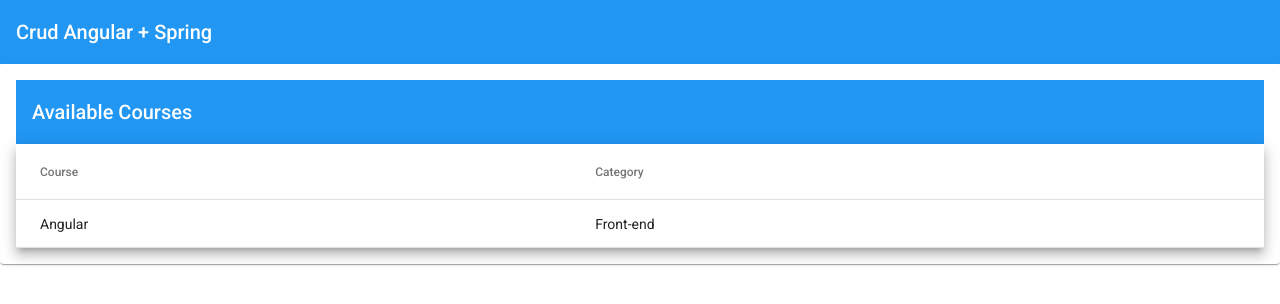
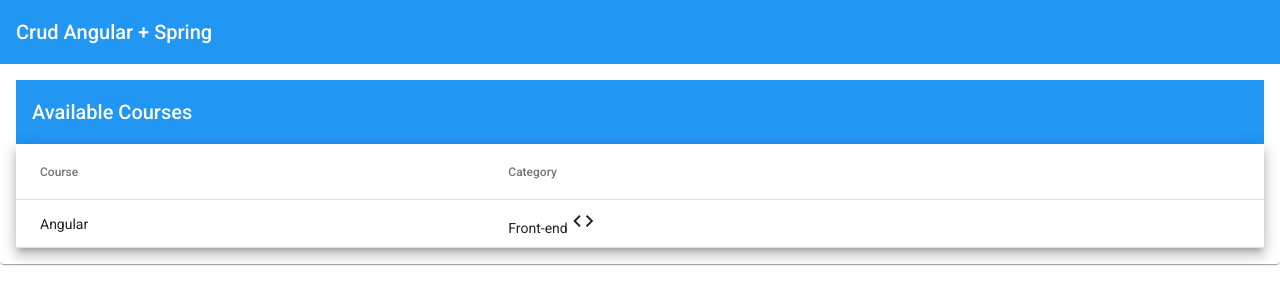
Before and after one commit to Gustavobf/crud-angular-springboot, an Angular app: page /courses in a window 1280 px wide. Shown: the top 304 px of the page. Built offline with nearby package versions, Linux system fonts and the light colour scheme.

Commit message:
Using Pipe to show icons

```diff
--- a/src/app/courses/courses/courses.component.html
+++ b/src/app/courses/courses/courses.component.html
@@ -13,7 +13,9 @@
 
       <ng-container matColumnDef="category">
         <th mat-header-cell *matHeaderCellDef>Category</th>
-        <td mat-cell *matCellDef="let course">{{ course.category }}</td>
+        <td mat-cell *matCellDef="let course">{{ course.category }}
+          <mat-icon aria-hidden="false" aria-label="Course category">{{ course.category | category }}</mat-icon>
+        </td>
       </ng-container>
 
       <tr mat-header-row *matHeaderRowDef="displayedColumns"></tr>
--- a/src/app/courses/services/courses.service.ts
+++ b/src/app/courses/services/courses.service.ts
@@ -17,7 +17,6 @@
     return this.httpClient.get<Course[]>(this.API)
     .pipe(
       first(),
-      delay(5000),
       tap(courses => console.log(courses))
     );
   }
--- /dev/null
+++ b/src/app/shared/pipes/category.pipe.ts
@@ -0,0 +1,16 @@
+import { Pipe, PipeTransform } from '@angular/core';
+
+@Pipe({
+  name: 'category'
+})
+export class CategoryPipe implements PipeTransform {
+
+  transform(value: string): string {
+    switch(value) {
+      case 'front-end': return 'code';
+      case 'back-end': return 'computer';
+    }
+    return 'code';
+  }
+
+}
```
Also changed, not shown: src/app/shared/app-material/app-material.module.ts (+9 -10 lines), src/app/shared/shared.module.ts (+7 -2 lines), 1 other file (tests, documents, lock files or other folders).
